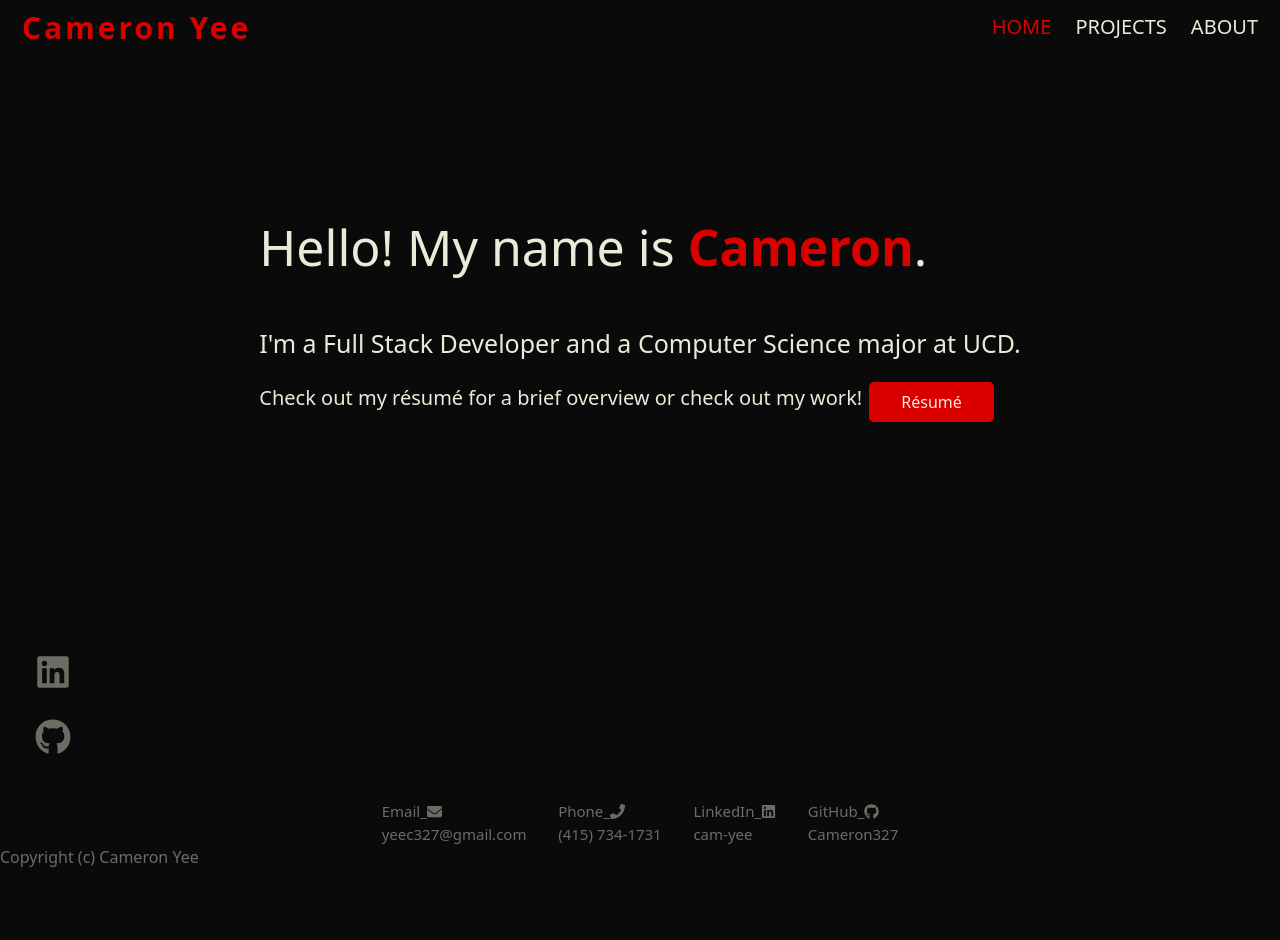
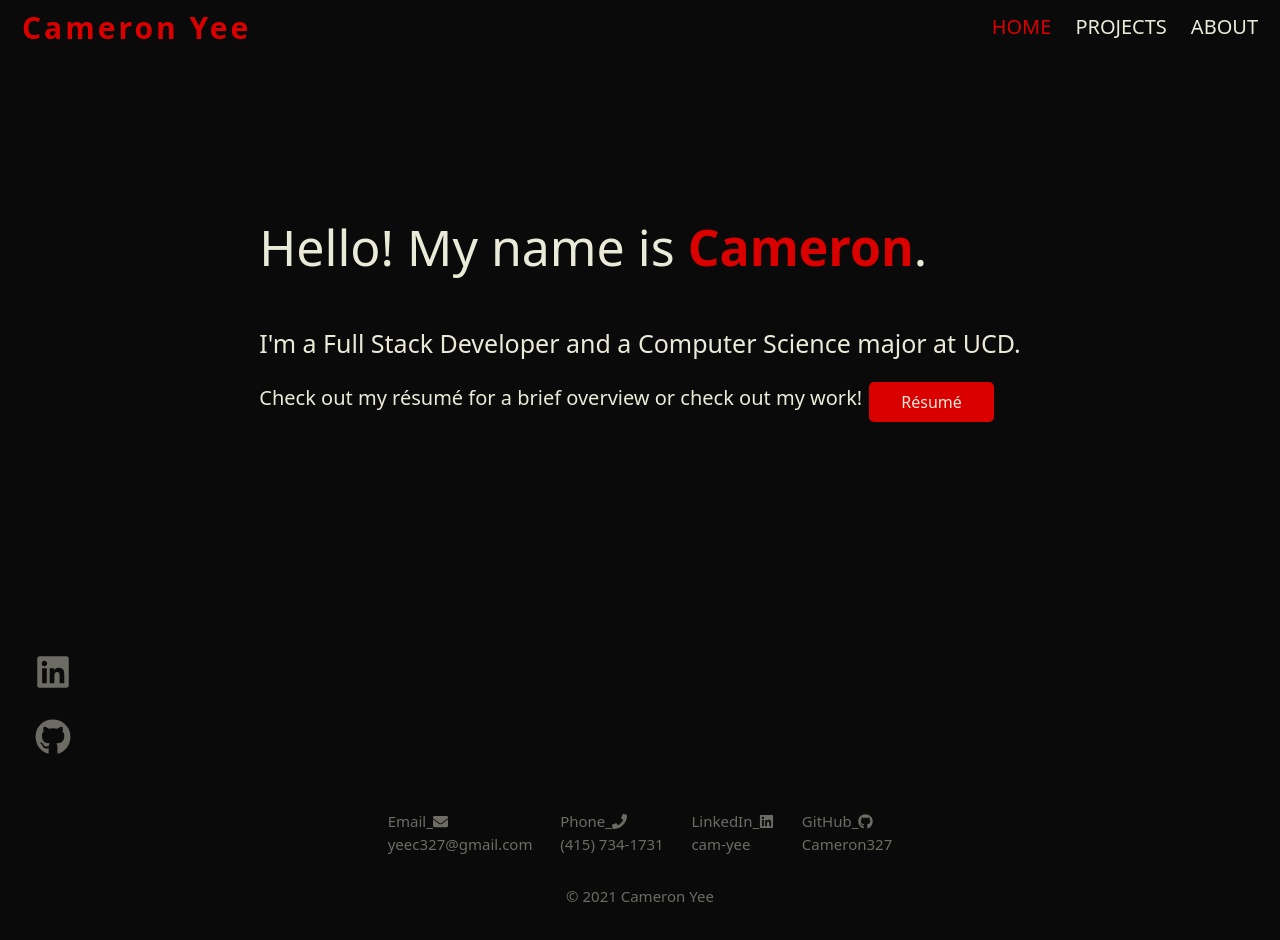
Before and after one commit to kyleyee20/kyle-yee, a React (Create React App) app: page / in a window 1280 px wide. Shown: the top 940 px of the page. Before the commit the page ends 870 px from the top, so only its background shows below. Built offline with nearby package versions, Linux system fonts and the light colour scheme.

Commit message:
Finished footer section: copyright sentence and centering

```diff
--- a/src/components/Footer.js
+++ b/src/components/Footer.js
@@ -1,5 +1,10 @@
 import React from "react";
-import { FaEnvelope, FaPhone, FaLinkedin, FaGithub } from "react-icons/fa"
+import {
+  FaEnvelope,
+  FaPhone,
+  FaLinkedin,
+  FaGithub,
+} from "react-icons/fa";
 
 function Footer() {
   return (
@@ -7,25 +12,37 @@ function Footer() {
       <div className="footerSection">
         <div className="contactInfo">
           <div className="contact">
-            <p className="info">Email_<FaEnvelope/></p>
+            <p className="info">
+              Email_
+              <FaEnvelope />
+            </p>
             <p className="info">yeec327@gmail.com</p>
           </div>
           <div className="contact">
-            <p className="info">Phone_<FaPhone/></p>
+            <p className="info">
+              Phone_
+              <FaPhone />
+            </p>
             <p className="info">(415) 734-1731</p>
           </div>
           <div className="contact">
-            <p className="info">LinkedIn_<FaLinkedin/></p>
+            <p className="info">
+              LinkedIn_
+              <FaLinkedin />
+            </p>
             <p className="info">cam-yee</p>
           </div>
           <div className="contact">
-            <p className="info">GitHub_<FaGithub/></p>
+            <p className="info">
+              GitHub_
+              <FaGithub />
+            </p>
             <p className="info">Cameron327</p>
           </div>
         </div>
 
         <div className="copyright">
-          <p>Copyright (c) Cameron Yee</p>
+          <p className="text">© 2021 Cameron Yee</p>
         </div>
       </div>
     </footer>
--- a/src/index.css
+++ b/src/index.css
@@ -216,6 +216,9 @@ Transition on the hover tag is for mouse in and transition in the regular tag is
 }
 
 /* Footer.js */
+.footerSection {
+  margin: 10px;
+}
 .footerSection .contactInfo{
   @apply justify-evenly;
   display: flex;
@@ -228,4 +231,8 @@ Transition on the hover tag is for mouse in and transition in the regular tag is
 }
 .footerSection .copyright{
   color: var(--contact-text);
+  font-size: 15px;
+  padding: 30px;
+  display: flex;
+  justify-content: center;
 }
```
